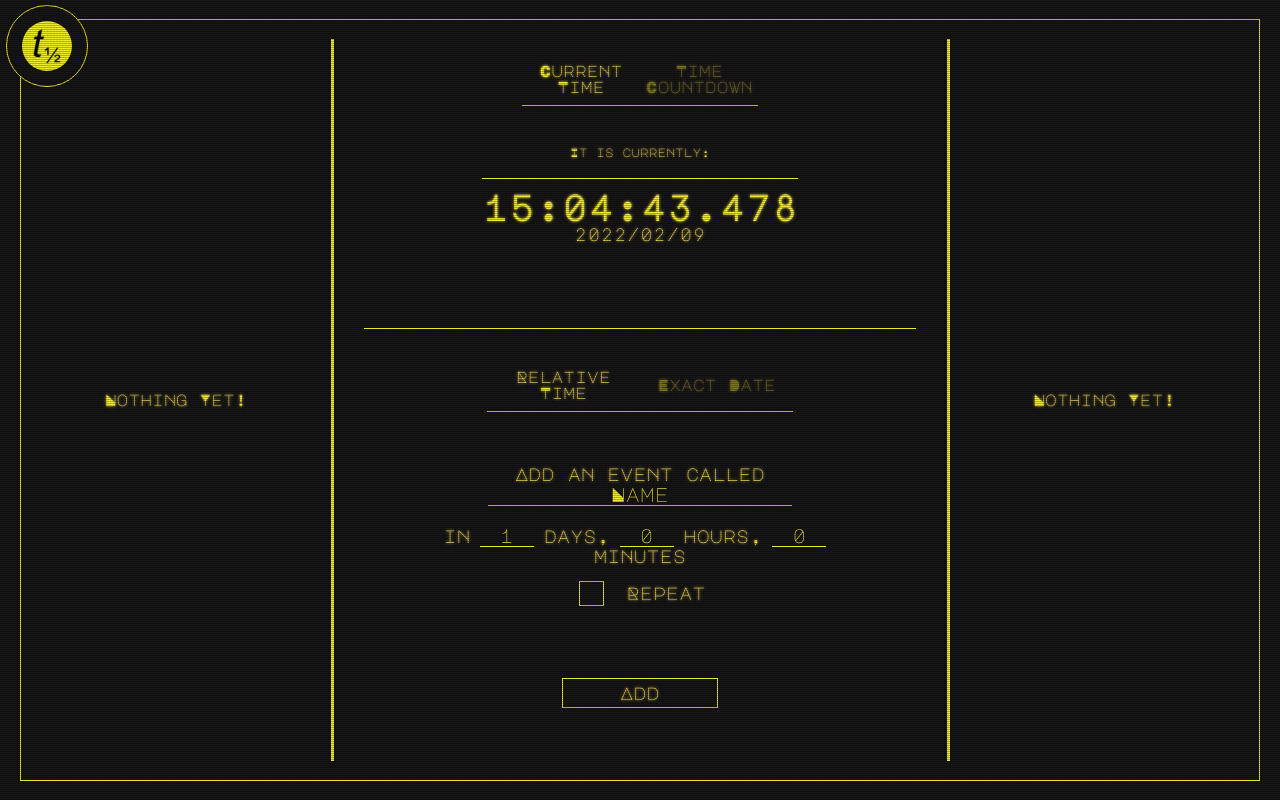
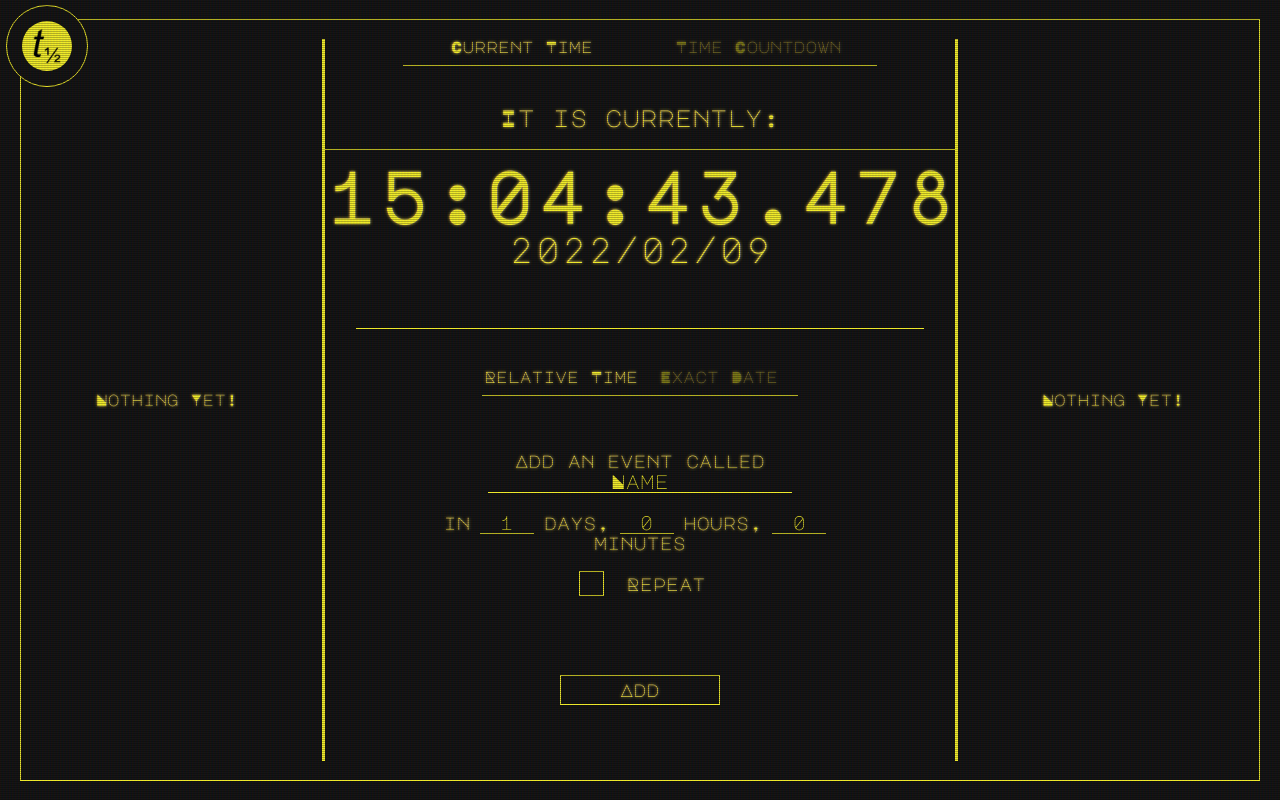
Before and after one commit to SophieSnoww/Half-Life, a React (Create React App) app: page / in a window 1280 px wide. Built offline with nearby package versions, Linux system fonts and the light colour scheme.

Commit message:
Update BigClock.css

```diff
--- a/src/Panels/Middle/Top/BigClock.css
+++ b/src/Panels/Middle/Top/BigClock.css
@@ -4,18 +4,10 @@
     flex-direction: column;
     align-items: center;
     justify-content: center;
-
-    --font-size: 1;
-}
-
-@media screen and (max-width: 1500px) {
-    .BigClock {
-        --font-size: 0.5;
-    }
 }
 
 .clock-header {
-    font-size: calc(var(--font-size) * 2ch);
+    font-size: calc(var(--font-scaling) * 2ch);
     border-bottom: 1px solid var(--accent);
     padding-bottom: 20px;
     margin-bottom: 10px;
@@ -24,9 +16,9 @@
 
 .actual-clock {
     font-weight: bold;
-    font-size: calc(var(--font-size) * 6ch);
+    font-size: calc(var(--font-scaling) * 6ch);
 }
 
 .clock-subtext {
-    font-size: calc(var(--font-size) * 3ch);
+    font-size: calc(var(--font-scaling) * 3ch);
 }
```
